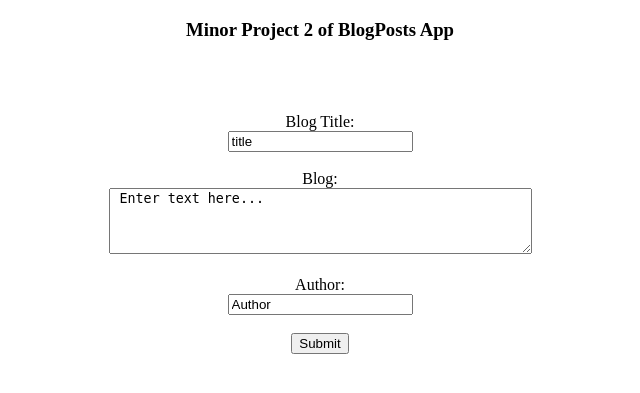
After one commit to vpatel1816/SecondProject, a Django app: page /add in a window 1280 px wide. The commit adds this page. Shown: the top 393 px of the page, without its empty margins (320-960 px from the left). Run offline with Django 3.2, Linux system fonts and the light colour scheme.

Commit message:
Create Blog
Create Operation is developed

```diff
--- /dev/null
+++ b/CrudApp/BlogPosts/templates/BlogPosts/add.html
@@ -0,0 +1,21 @@
+{% extends 'base.html' %}
+{% block content %}
+<br><br><br>
+<center>
+<form action="{% url 'add' %}" method = "POST" >
+{% csrf_token %}
+  <labe>Blog Title: </label><br>
+  <input type="text" name="blog_title" value="title"><br><br>
+
+  <label for="lname">Blog: </label><br>
+  <textarea rows="4" cols="50" name="blog" > Enter text here...</textarea><br><br>
+
+  <label>Author: </label><br>
+  <input type="text" name="blog_author" value="Author"><br><br>
+
+  <input type="submit" value="Submit">
+
+</form>
+</center>
+
+{% endblock %}
--- a/CrudApp/BlogPosts/urls.py
+++ b/CrudApp/BlogPosts/urls.py
@@ -4,4 +4,5 @@ from . import views
 
 urlpatterns = [
     path('', views.home, name= 'home'),
+    path('add', views.add, name= 'add'),
 ]
--- a/CrudApp/BlogPosts/views.py
+++ b/CrudApp/BlogPosts/views.py
@@ -1,7 +1,18 @@
-from django.shortcuts import render
+from django.shortcuts import render, redirect
 from .models import Blogs
 
 # Create your views here.
 def home(request):
 	blog = Blogs.objects.all
 	return render(request,'BlogPosts/home.html', {'blog':blog})
+
+def add(request):
+	if request.method == 'POST':
+		blog_title 	= request.POST.get('blog_title')
+		blog 		= request.POST.get('blog')
+		blog_author = request.POST.get('blog_author')
+		new_blog = Blogs(blog_title=blog_title, blog=blog, blog_author=blog_author)
+		new_blog.save()
+		return redirect('/')
+	else:
+		return render(request, 'BlogPosts/add.html')
--- /dev/null
+++ b/CrudApp/templates/base.html
@@ -0,0 +1,11 @@
+<!DOCTYPE html>
+<html>
+<head bgcolor='darkgrey'>
+	<title>Blog Posts App</title>
+	<h3><center><b>Minor Project 2 of BlogPosts App</center></h3></b>
+
+
+</head>
+{% block content %}
+{% endblock %}
+</html>
```
Also changed, not shown: CrudApp/BlogPosts/templates/BlogPosts/home.html (+11 -7 lines), CrudApp/db.sqlite3.
